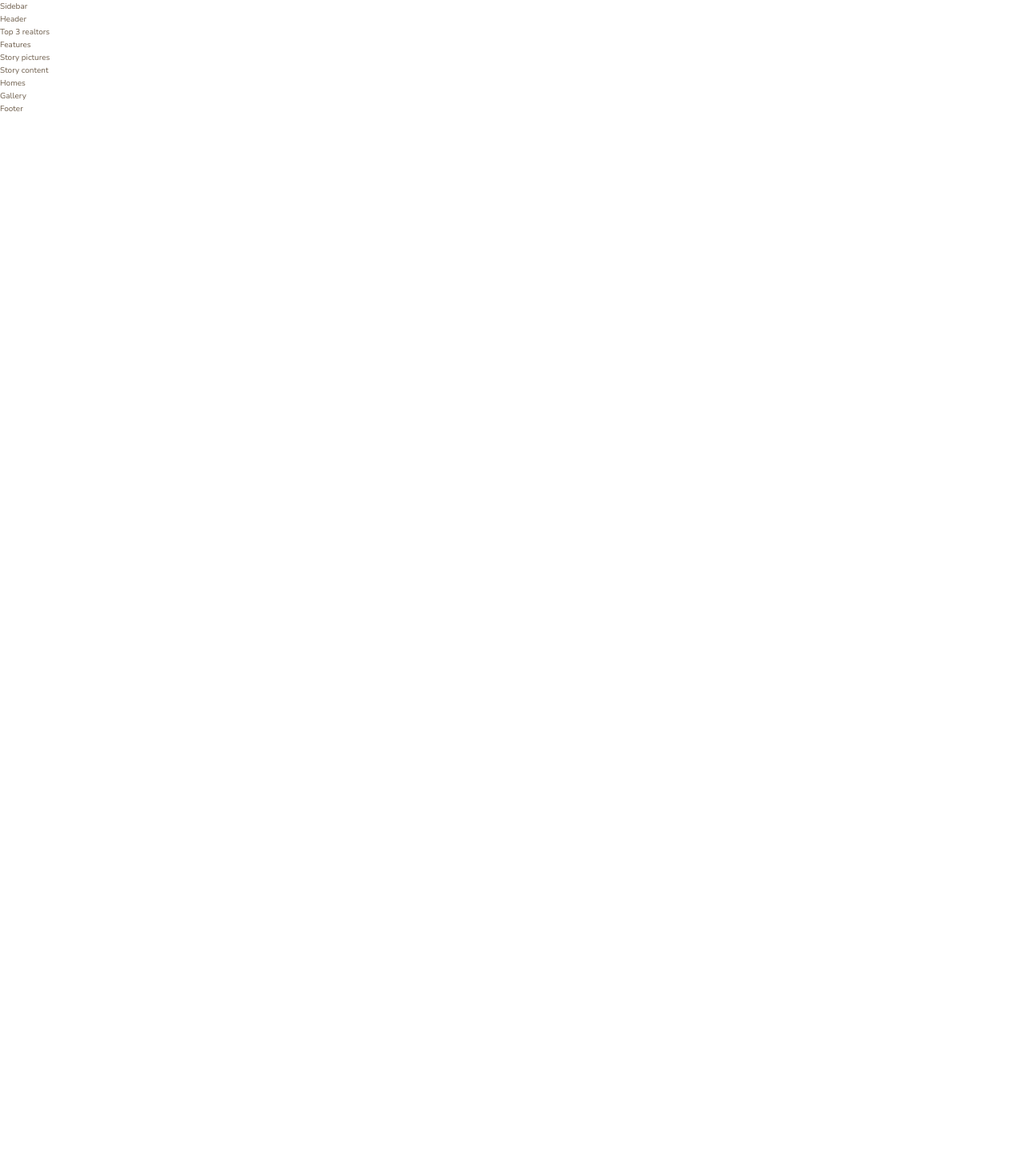
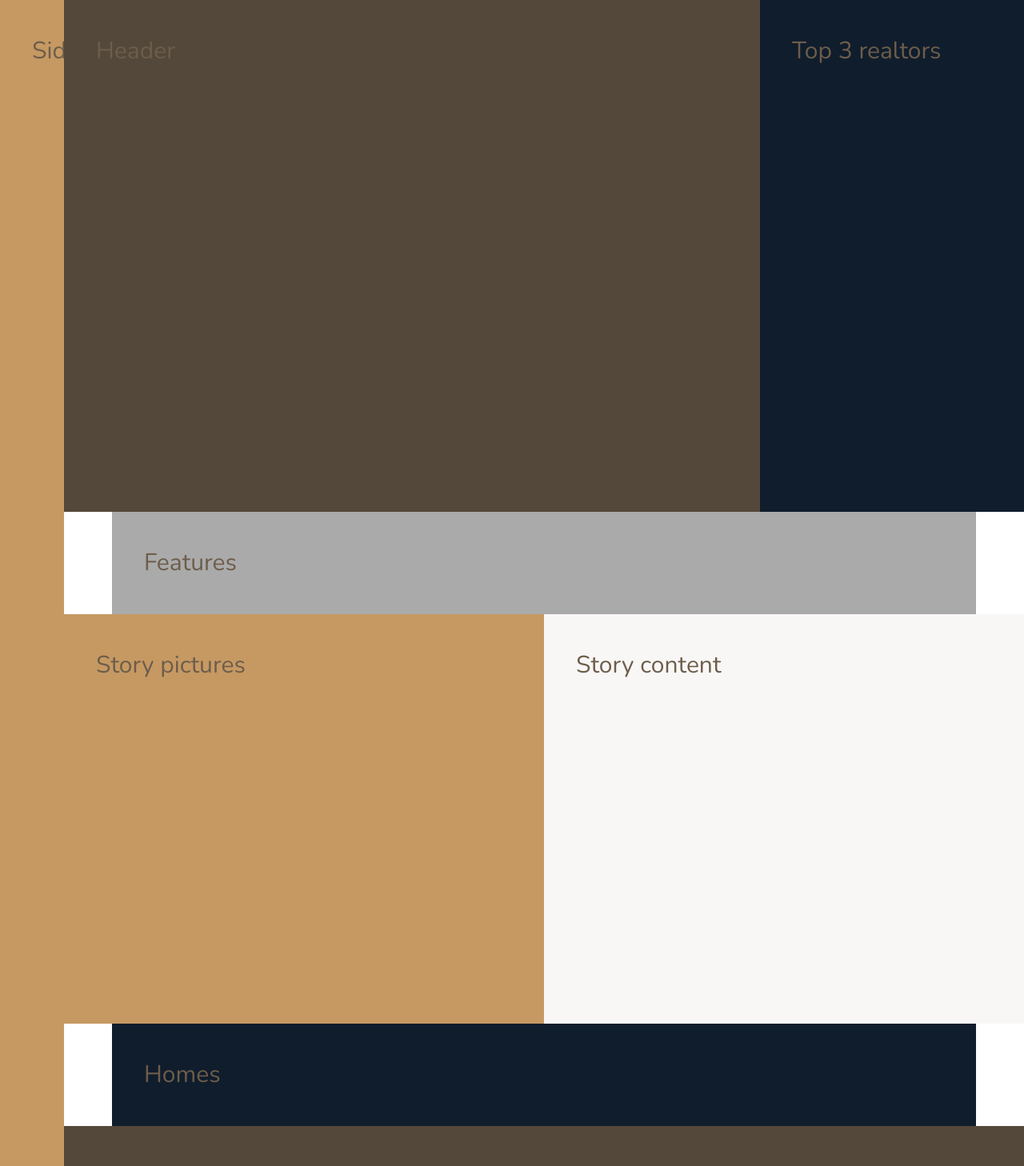
Before and after one commit to jeffconnelly/nexter, a React (Create React App) app: page / in a window 1280 px wide. Shown: the top 1458 px of the page at 80% size. Before the commit the page ends 800 px from the top, so only its background shows below. Built offline with nearby package versions, Linux system fonts and the light colour scheme.

Commit message:
Added grid column layout

```diff
--- a/src/App/App.js
+++ b/src/App/App.js
@@ -6,7 +6,8 @@ import Sidebar from './Sidebar';
 import Header from './Header';
 import Realtors from './Realtors';
 import Features from './Features';
-import Story from './Story';
+import StoryPictures from './StoryPictures';
+import StoryContent from './StoryContent';
 import Homes from './Homes';
 import Gallery from './Gallery';
 import Footer from './Footer';
@@ -16,19 +17,39 @@ import Footer from './Footer';
 //   font-family: ${base.FontSecondary};
 // `;
 
+const Container = styled.section`
+  display: grid;
+  grid-template-rows: 80vh min-content 40vw repeat(3, min-content);
+  grid-template-columns:
+    [sidebar-start] 8rem [sidebar-end full-start] minmax(
+      6rem,
+      1fr
+    ) 1fr [center-start] repeat(
+      8,
+      [col-start] minmax(min-content, 14rem) [col-end]
+    )
+    [center-end]
+    minmax(6rem, 1fr) [full-end];
+  & > * {
+    padding: 40px;
+    font-size: 3rem;
+  }
+`;
+
 export default class App extends React.Component {
   render() {
     return (
-      <section>
+      <Container>
         <Sidebar />
         <Header />
         <Realtors />
         <Features />
-        <Story />
+        <StoryPictures />
+        <StoryContent />
         <Homes />
         <Gallery />
         <Footer />
-      </section>
+      </Container>
     );
   }
 }
--- a/src/App/Features.js
+++ b/src/App/Features.js
@@ -1,7 +1,11 @@
 import React from 'react';
 import styled from 'styled-components';
+import * as base from '../Shared/base';
 
-const FeaturesWrapper = styled.section``;
+const FeaturesWrapper = styled.section`
+  background-color: ${base.colorGreyLight2};
+  grid-column: center-start / center-end;
+`;
 
 export default function Features() {
   return <FeaturesWrapper>Features</FeaturesWrapper>;
--- a/src/App/Footer.js
+++ b/src/App/Footer.js
@@ -1,12 +1,12 @@
 import React from 'react';
 import styled from 'styled-components';
+import * as base from '../Shared/base';
 
-const FooterWrapper = styled.footer``;
+const FooterWrapper = styled.footer`
+  background-color: ${base.colorSecondary};
+  grid-column: full-start / full-end;
+`;
 
 export default function Footer() {
-  return (
-    <section>
-      <FooterWrapper>Footer</FooterWrapper>
-    </section>
-  );
+  return <FooterWrapper>Footer</FooterWrapper>;
 }
--- a/src/App/Gallery.js
+++ b/src/App/Gallery.js
@@ -1,12 +1,12 @@
 import React from 'react';
 import styled from 'styled-components';
+import * as base from '../Shared/base';
 
-const GalleryWrapper = styled.section``;
+const GalleryWrapper = styled.section`
+  background-color: ${base.colorGreyDark1};
+  grid-column: full-start / full-end;
+`;
 
 export default function Gallery() {
-  return (
-    <section>
-      <GalleryWrapper>Gallery</GalleryWrapper>
-    </section>
-  );
+  return <GalleryWrapper>Gallery</GalleryWrapper>;
 }
--- a/src/App/Header.js
+++ b/src/App/Header.js
@@ -1,7 +1,11 @@
 import React from 'react';
 import styled from 'styled-components';
+import * as base from '../Shared/base';
 
-const HeaderWrapper = styled.header``;
+const HeaderWrapper = styled.header`
+  background-color: ${base.colorGreyDark1};
+  grid-column: full-start / col-end 6;
+`;
 
 export default function Header() {
   return <HeaderWrapper>Header</HeaderWrapper>;
--- a/src/App/Homes.js
+++ b/src/App/Homes.js
@@ -1,12 +1,12 @@
 import React from 'react';
 import styled from 'styled-components';
+import * as base from '../Shared/base';
 
-const HomesWrapper = styled.section``;
+const HomesWrapper = styled.section`
+  background-color: ${base.colorSecondary};
+  grid-column: center-start / center-end;
+`;
 
 export default function Homes() {
-  return (
-    <section>
-      <HomesWrapper>Homes</HomesWrapper>
-    </section>
-  );
+  return <HomesWrapper>Homes</HomesWrapper>;
 }
--- a/src/App/Realtors.js
+++ b/src/App/Realtors.js
@@ -1,7 +1,11 @@
 import React from 'react';
 import styled from 'styled-components';
+import * as base from '../Shared/base';
 
-const RealtorsWrapper = styled.div``;
+const RealtorsWrapper = styled.div`
+  background-color: ${base.colorSecondary};
+  grid-column: col-start 7 / full-end;
+`;
 
 export default function Realtors() {
   return <RealtorsWrapper>Top 3 realtors</RealtorsWrapper>;
--- a/src/App/Sidebar.js
+++ b/src/App/Sidebar.js
@@ -1,7 +1,12 @@
 import React from 'react';
 import styled from 'styled-components';
+import * as base from '../Shared/base';
 
-const SideBarWrapper = styled.div``;
+const SideBarWrapper = styled.div`
+  background-color: ${base.colorPrimary};
+  grid-column: sidebar-start / sidebar-end;
+  grid-row: 1 / -1;
+`;
 
 export default function SideBar() {
   return <SideBarWrapper>Sidebar</SideBarWrapper>;
--- a/src/App/Story.js
+++ /dev/null
@@ -1,15 +0,0 @@
-import React from 'react';
-import styled from 'styled-components';
-
-const StoryPictures = styled.div``;
-
-const StoryContent = styled.div``;
-
-export default function Story() {
-  return (
-    <section>
-      <StoryPictures>Story pictures</StoryPictures>
-      <StoryContent>Story content</StoryContent>
-    </section>
-  );
-}
--- /dev/null
+++ b/src/App/StoryContent.js
@@ -0,0 +1,12 @@
+import React from 'react';
+import styled from 'styled-components';
+import * as base from '../Shared/base';
+
+const StoryContent = styled.div`
+  background-color: ${base.colorGreyLight1};
+  grid-column: col-start 5 / full-end;
+`;
+
+export default function Story() {
+  return <StoryContent>Story content</StoryContent>;
+}
--- /dev/null
+++ b/src/App/StoryPictures.js
@@ -0,0 +1,12 @@
+import React from 'react';
+import styled from 'styled-components';
+import * as base from '../Shared/base';
+
+const StoryPictures = styled.div`
+  background-color: ${base.colorPrimary};
+  grid-column: full-start / col-end 4;
+`;
+
+export default function Story() {
+  return <StoryPictures>Story pictures</StoryPictures>;
+}
--- a/src/Shared/base.js
+++ b/src/Shared/base.js
@@ -5,10 +5,10 @@ export const colorPrimaryDark = '#B28451';
 export const colorSecondary = '#101d2c';
 
 export const colorGreyLight1 = '#f9f7f6';
-export const colorGreyLight = '#aaa';
+export const colorGreyLight2 = '#aaa';
 
-export const colorGreyDark1 = '54483A';
-export const colorGreyDark2 = '6D5D4B';
+export const colorGreyDark1 = '#54483A';
+export const colorGreyDark2 = '#6D5D4B';
 
 // FONT VARIABLES
 export const FontPrimary = 'Nunito, sans-serif';
```
